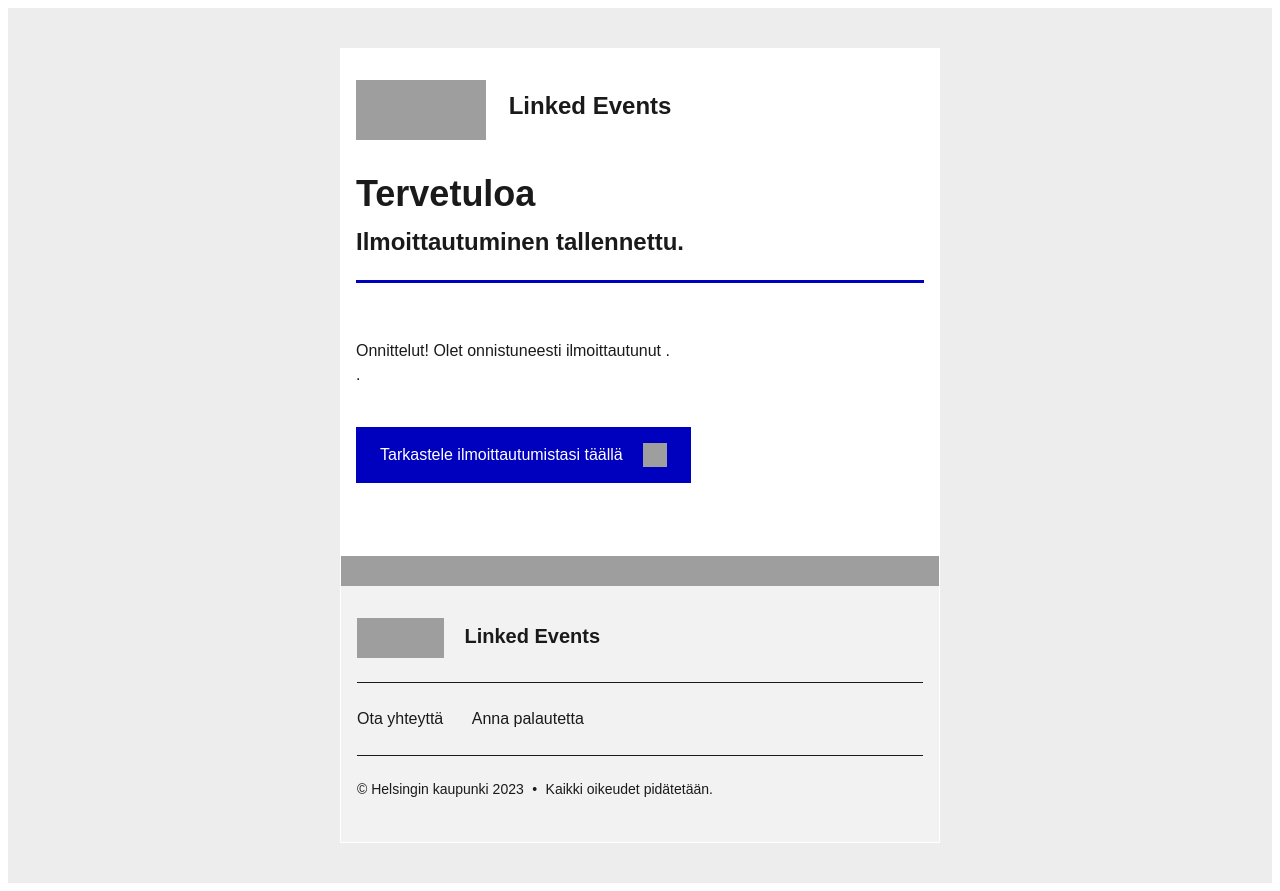
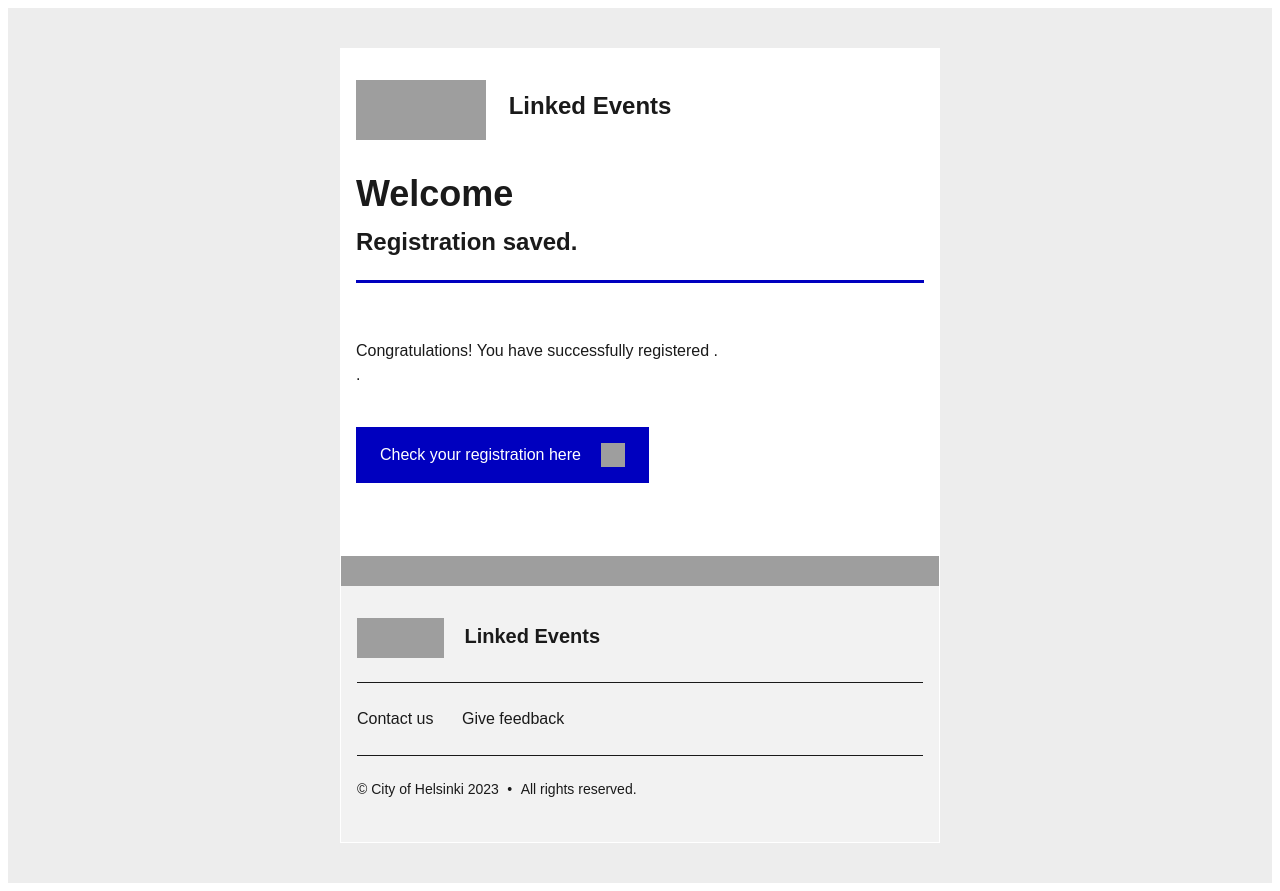
Before and after one commit to City-of-Helsinki/linkedevents, a Django app: template registrations/templates/signup_confirmation.html in a window 1280 px wide. Run offline with Django 3.2, Linux system fonts and the light colour scheme; the template is opened without the code that fills it, so the values that code supplies are empty; some web fonts are replaced; grey boxes are pictures that could not be loaded.

Commit message:
Change all Finnish source texts to English versions

```diff
--- a/events/api.py
+++ b/events/api.py
@@ -2824,8 +2824,8 @@ def _filter_event_queryset(queryset, params, srs=None):  # noqa: C901
             if v not in event_types:
                 raise ParseError(
                     _(
-                        f'Event type can be of the following values:{" ".join(event_types.keys())}'
-                    )
+                        "Event type can be of the following values: {event_types}"
+                    ).format(event_types=" ".join(event_types.keys()))
                 )
             search_vals.append(event_types[v])
 
--- a/registrations/templates/base_email.html
+++ b/registrations/templates/base_email.html
@@ -265,10 +265,10 @@
         }
       }
     </style>
-    <div class="body" style='min-height:100%;margin:0;padding:24px 0px;font-size:16px;color:#1a1a1a;font-family:"HelsinkiGrotesk", Arial, -apple-system, BlinkMacSystemFont, "Segoe UI", "Roboto", "Oxygen", "Ubuntu", "Cantarell", "Fira Sans", "Droid Sans", "Helvetica Neue", sans-serif;-webkit-font-smoothing:antialiased;width:100%;font-weight:300;margin:0;background-color:#ededed;'>
+    <div class="body" style='min-height:100%;margin:0;padding:24px 0px;font-size:16px;color:#1a1a1a;font-family:"HelsinkiGrotesk", Arial, -apple-system, BlinkMacSystemFont, "Segoe UI", "Roboto", "Oxygen", "Ubuntu", "Cantarell", "Fira Sans", "Droid Sans", "Helvetica Neue", sans-serif;-webkit-font-smoothing:antialiased;width:100%;font-weight:300;background-color:#ededed;'>
       <table class="email-content-table" style="border-collapse:separate;border-spacing:0;max-width:600px;padding:0;width:100%;margin:16px auto;background-color:#fff;">
         <tr>
-          <td class="header-cell" style="padding:0;font-weight:normal;margin:0;text-align:left;padding:32px 16px;">
+          <td class="header-cell" style="font-weight:normal;margin:0;text-align:left;padding:32px 16px;">
             <a href="{{linked_events_ui_url}}/{{linked_events_ui_locale}}" target="_blank" rel="noopener" class="brand-name" style="text-decoration:none;color:#1a1a1a;font-size:24px;font-weight:700;">
               <img alt="" aria-hidden="true" src="{{linked_events_ui_url}}/images/email/logo.png" style="height:60px;width:130px;margin-right:16px;vertical-align:top;" />
               <span style="line-height:52px;">Linked Events</span>
@@ -285,20 +285,20 @@
                 <div class="footer-content" style="background-color:#f2f2f2;padding:32px 16px;">
                   <div class="footer-title">
                     <img alt="" aria-hidden="true" src="{{linked_events_ui_url}}/images/email/logo.png" style="height:40px;width:87px;margin-right:16px;display:inline-block;vertical-align:top;" />
-                    <h2 style="color:#1a1a1a;font-size:20px;font-weight:700;line-height:36px;margin:0px;display:inline-block;margin:0px;">Linked Events</h2>
+                    <h2 style="color:#1a1a1a;font-size:20px;font-weight:700;line-height:36px;display:inline-block;margin:0px;">Linked Events</h2>
                   </div>
                   <div class="footer-divider" style="background:#1a1a1a;border-radius:0px;height:1px;width:100%;margin:24px 0;"></div>
                   <div class="footer-utilities" style="display:table;width:100%;direction:rtl;">
                     <div class="footer-navigation" style="display:table-cell;vertical-align:top;direction:ltr;text-align:left;">
-                      <a href="mailto:linkedevents@hel.fi" style="color:#1a1a1a;font-size:16px;font-weight:normal;text-decoration:none;line-height:24px;margin-right:24px;">{% blocktranslate %}Ota yhteyttä{% endblocktranslate %}</a>
-                      <a target="_blank" rel="noopener" href="{{linked_events_ui_url}}/{{linked_events_ui_locale}}/help/support/contact" style="color:#1a1a1a;font-size:16px;font-weight:normal;text-decoration:none;line-height:24px;">{% blocktranslate %}Anna palautetta{% endblocktranslate %}</a>
+                      <a href="mailto:linkedevents@hel.fi" style="color:#1a1a1a;font-size:16px;font-weight:normal;text-decoration:none;line-height:24px;margin-right:24px;">{% blocktranslate %}Contact us{% endblocktranslate %}</a>
+                      <a target="_blank" rel="noopener" href="{{linked_events_ui_url}}/{{linked_events_ui_locale}}/help/support/contact" style="color:#1a1a1a;font-size:16px;font-weight:normal;text-decoration:none;line-height:24px;">{% blocktranslate %}Give feedback{% endblocktranslate %}</a>
                     </div>
                   </div>
                   <div class="footer-divider" style="background:#1a1a1a;border-radius:0px;height:1px;width:100%;margin:24px 0;"></div>
                   <div class="copyright" style="margin-bottom:12px;">
-                    <span style="font-size:14px;margin-right:4px;">© {% blocktranslate %}Helsingin kaupunki 2023{% endblocktranslate %}</span>
+                    <span style="font-size:14px;margin-right:4px;">© {% blocktranslate %}City of Helsinki 2023{% endblocktranslate %}</span>
                     <span class="copyright-dot" style="font-size:14px;margin-right:4px;">•</span>
-                    <span style="font-size:14px;">{% blocktranslate %}Kaikki oikeudet pidätetään.{% endblocktranslate %}</span>
+                    <span style="font-size:14px;">{% blocktranslate %}All rights reserved.{% endblocktranslate %}</span>
                   </div>
                 </div>
               </section>
--- a/registrations/templates/message_to_signup.html
+++ b/registrations/templates/message_to_signup.html
@@ -10,7 +10,7 @@
         </div>
         <div class="cta-button-wrapper" style="margin: 0px 0px 40px">
           <a href="{{linked_registrations_ui_url}}/{{linked_registrations_ui_locale}}/registration/{{registration_id}}/enrolment/{{signup_id}}/{{cancellation_code}}/edit" target="_blank" rel="noopener" class="cta-button" style="background:#0000bf;border-radius:0px;border:none;height:56px;text-align:center;text-decoration:none;vertical-align:middle;padding:16px 24px;box-sizing:border-box;display:inline-block;">
-            <span style="color:#ffffff;font-size:16px;font-weight:500;line-height:24px;">{% blocktranslate %}Tarkastele ilmoittautumistasi täällä{% endblocktranslate %}</span>
+            <span style="color:#ffffff;font-size:16px;font-weight:500;line-height:24px;">{% blocktranslate %}Check your registration here{% endblocktranslate %}</span>
             <img alt="" aria-hidden="true" src="{{linked_events_ui_url}}/images/email/icon-arrow-right-white.png" style="height:24px;width:24px;margin-left:16px;vertical-align:top;" />
           </a>
         </div>
--- a/registrations/templates/signup_confirmation.html
+++ b/registrations/templates/signup_confirmation.html
@@ -5,16 +5,16 @@
   <tr>
     <td class="content-cell" style="padding:0;margin:0;text-align:left;">
       <div class="content-container" style="padding:0 16px;">
-        <h1 style="color:#1a1a1a;font-size:36px;line-height:43px;font-weight:700;margin:0 0 12px;">{% blocktranslate %}Tervetuloa {{username}}{% endblocktranslate %}</h1>
-        <h2 style="color:#1a1a1a;font-size:24px;font-weight:700;line-height:29px;margin:0;">{% blocktranslate %}Ilmoittautuminen {{event_type}} {{event}} tallennettu.{% endblocktranslate %}</h2>
+        <h1 style="color:#1a1a1a;font-size:36px;line-height:43px;font-weight:700;margin:0 0 12px;">{% blocktranslate %}Welcome {{username}}{% endblocktranslate %}</h1>
+        <h2 style="color:#1a1a1a;font-size:24px;font-weight:700;line-height:29px;margin:0;">{% blocktranslate %}Registration {{to_event_type}} {{event}} saved.{% endblocktranslate %}</h2>
         <div class="divider" style="background:#0000bf;border-radius:0px;height:3px;width:100%;margin:24px 0;"></div>
         <div style="margin: 56px 0px 40px">
-          <p style="color:#1a1a1a;font-size:16px;font-weight:normal;line-height:24px;margin:0px;">{% blocktranslate %}Onnittelut! Olet onnistuneesti ilmoittautunut {{event_type}} {{event}}.{% endblocktranslate %}</p>
+          <p style="color:#1a1a1a;font-size:16px;font-weight:normal;line-height:24px;margin:0px;">{% blocktranslate %}Congratulations! You have successfully registered {{to_event_type}} {{event}}.{% endblocktranslate %}</p>
           <p style="color:#1a1a1a;font-size:16px;font-weight:normal;line-height:24px;margin:0px;">{{confirmation_message}} {{instructions}}.</p>
         </div>
         <div class="cta-button-wrapper" style="margin: 0px 0px 40px">
           <a href="{{linked_registrations_ui_url}}/{{linked_registrations_ui_locale}}/registration/{{registration_id}}/enrolment/{{signup_id}}/{{cancellation_code}}/edit" target="_blank" rel="noopener" class="cta-button" style="background:#0000bf;border-radius:0px;border:none;height:56px;text-align:center;text-decoration:none;vertical-align:middle;padding:16px 24px;box-sizing:border-box;display:inline-block;">
-            <span style="color:#ffffff;font-size:16px;font-weight:500;line-height:24px;">{% blocktranslate %}Tarkastele ilmoittautumistasi täällä{% endblocktranslate %}</span>
+            <span style="color:#ffffff;font-size:16px;font-weight:500;line-height:24px;">{% blocktranslate %}Check your registration here{% endblocktranslate %}</span>
             <img alt="" aria-hidden="true" src="{{linked_events_ui_url}}/images/email/icon-arrow-right-white.png" style="height:24px;width:24px;margin-left:16px;vertical-align:top;" />
           </a>
         </div>
```
Also changed, not shown: registrations/models.py (+7 -8 lines), registrations/templates/cancellation_confirmation.html (+4 -4 lines), registrations/tests/test_seatsreservation_post.py (+0 -1 lines), locale/en/LC_MESSAGES/django.po (deleted), locale/fi/LC_MESSAGES/django.po, locale/sv/LC_MESSAGES/django.po.
